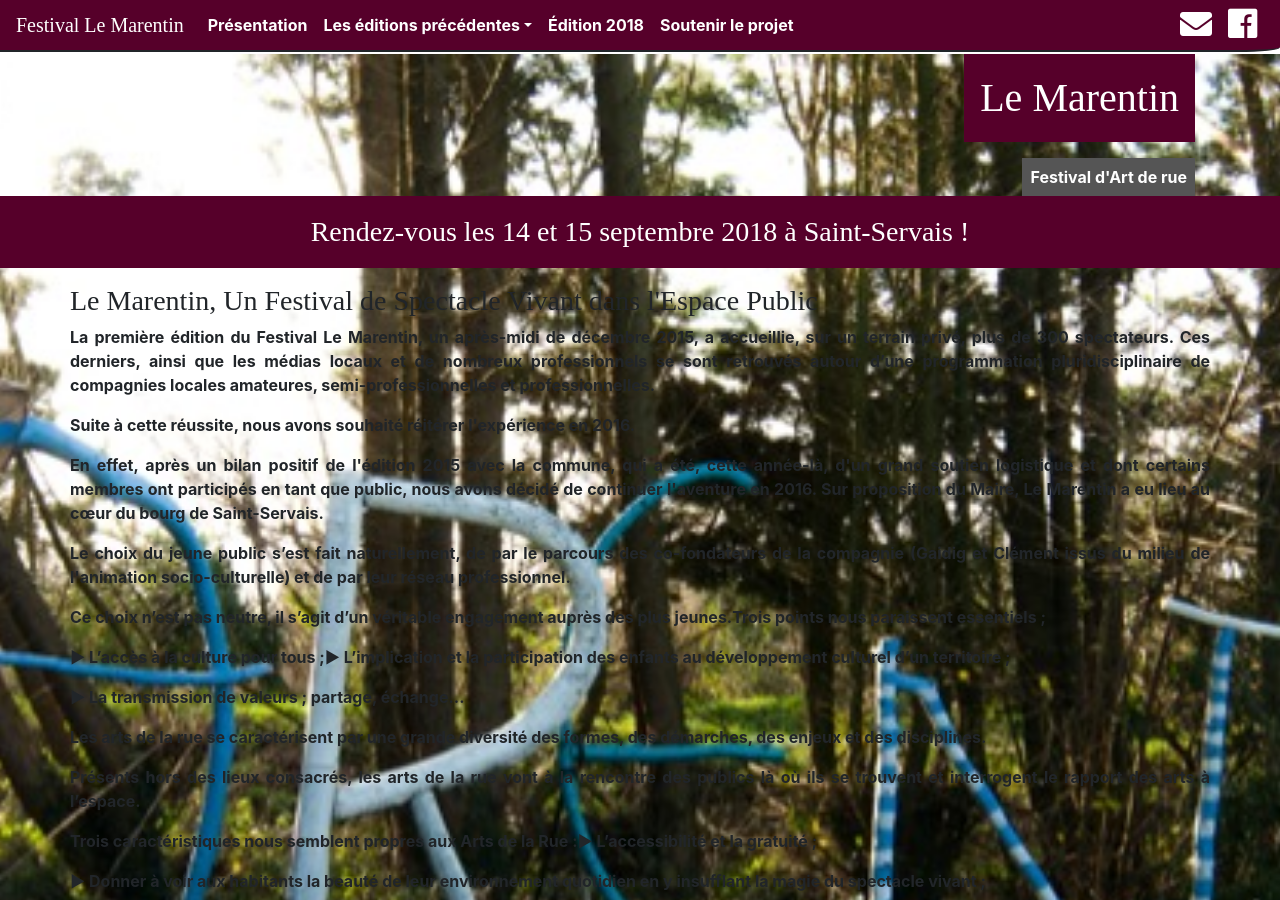
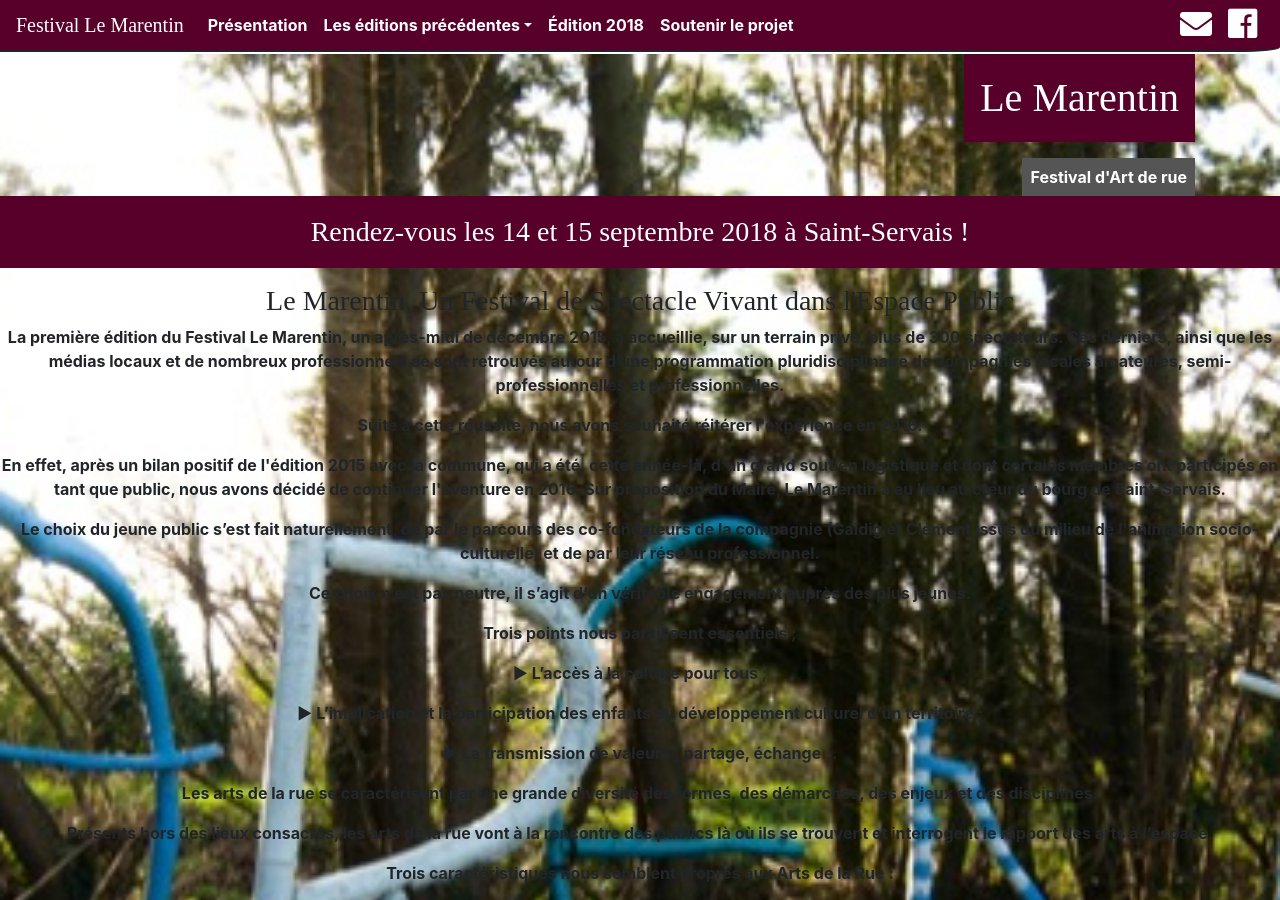
Before and after one commit to tibodut/marentin, a Jekyll site: the page built from index.html, in a window 1280 px wide and 900 px high. Built offline with Jekyll 4.4.1, drawn with Linux system fonts in a browser that asks for light colours; nearby versions of some CDN libraries; some web fonts are replaced.

Commit message:
Update index.html

```diff
--- a/index.html
+++ b/index.html
@@ -14,11 +14,7 @@ layout: default
  <div class="text-center"><h3 class="mt-auto mb-3 p-3 bg-primary text-light">Rendez-vous les 14 et 15 septembre 2018 à Saint-Servais !</h3>
 </div>
 
-    <div style="text-align:center;">
-<div style="margin 16px 0px 8px;">
-
-<div id="le-festival" class="container text-justify padding-top padding-bottom">
-    <div class="row">
+    <div style="text-align:center;"><div style="margin 16px 0px 8px;">
 
     <h3>Le Marentin, Un Festival de Spectacle Vivant dans l'Espace Public</h3>
 <p> La première édition du Festival Le Marentin, un après-midi de décembre 2015, a accueillie, sur un terrain privé, plus de 300 spectateurs. Ces derniers, ainsi que les médias locaux et de nombreux professionnels se sont retrouvés autour d’une programmation pluridisciplinaire de compagnies locales amateures, semi-professionnelles et professionnelles.</p>
```
